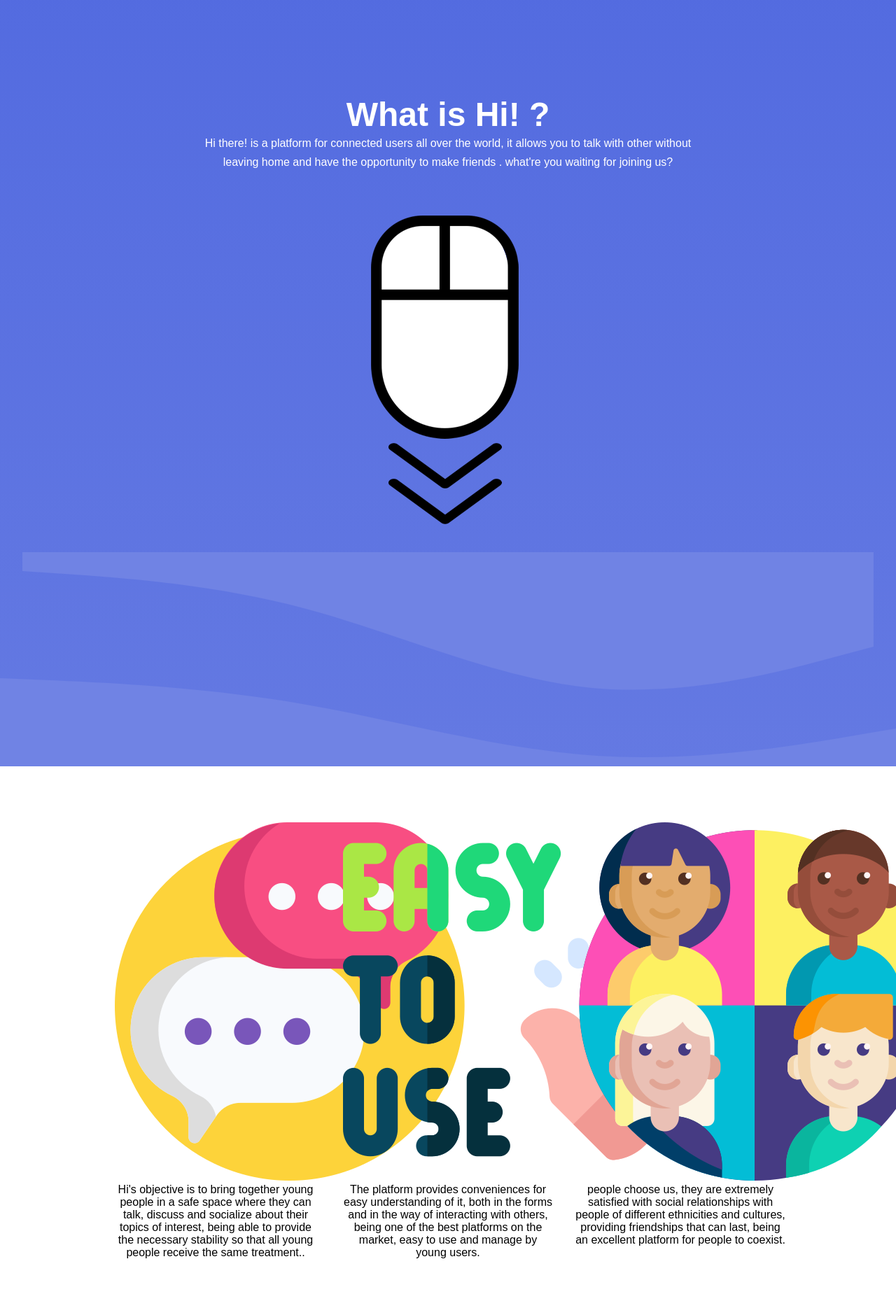
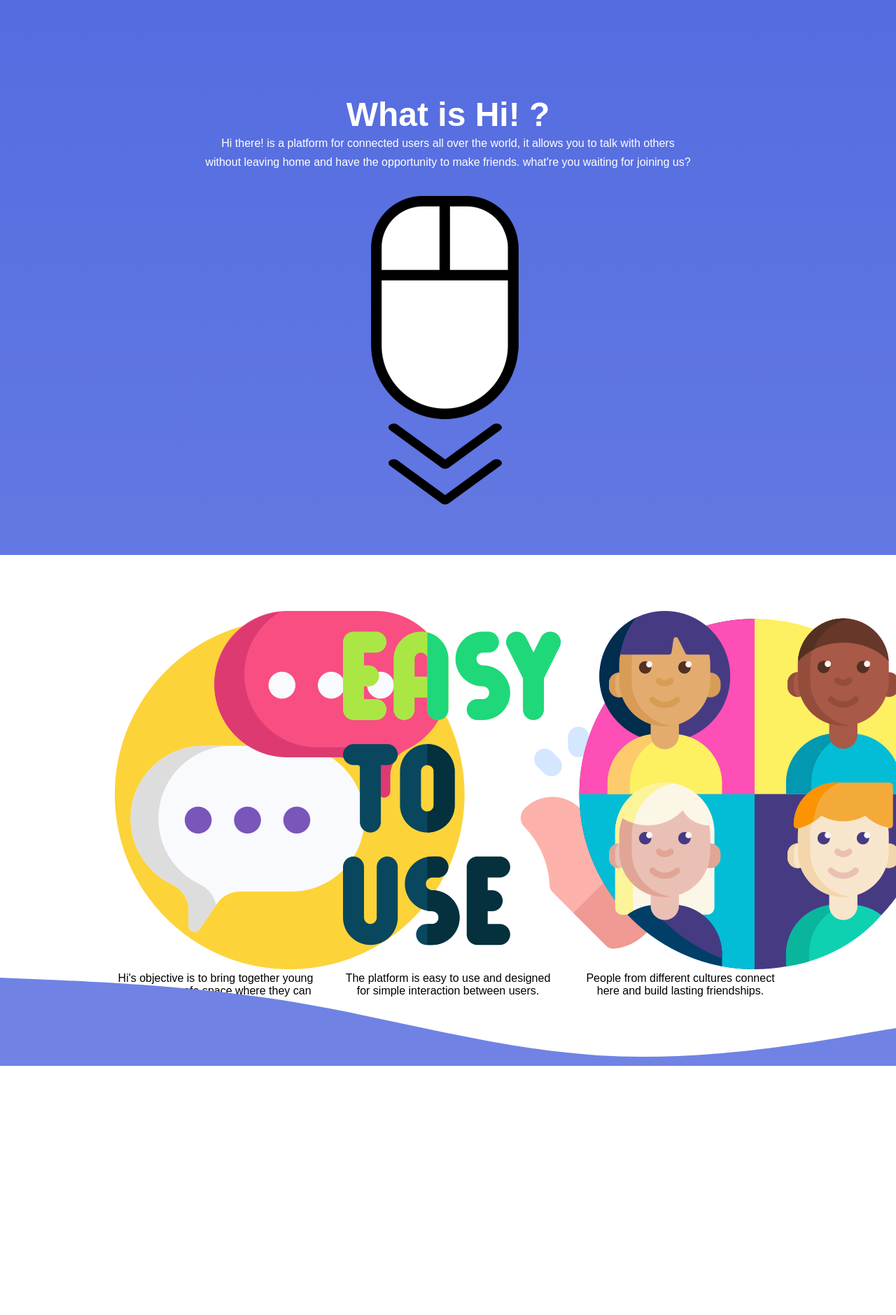
Before and after one commit to steven030/Web_chat, a Flask app: page / in a window 1280 px wide. Shown: the part 448-2327 px from the top of the page at 70% size. After the commit the page ends 1971 px from the top, so only its background shows below. Run offline with Flask 3, Linux system fonts and the light colour scheme.

Commit message:
Update index.html

```diff
--- a/templates/index.html
+++ b/templates/index.html
@@ -1,100 +1,114 @@
 <!doctype html>
-
 <html>
 
-
-
 <head>
-
 	<title>Hi!</title>
 
 	<link rel="stylesheet" href="{{ url_for('static', filename='css/chat_style.css' ) }}">
 	<link rel="stylesheet" href="{{ url_for('static', filename='css/homePage.css' ) }}">
 </head>
+
 <body>
-	<header >
+
+	<header>
 		<div id="content-header">
-			<h2 id="logo-title">
-				Hi!
-			</h2>
 
-		{%if username == None%}
+			<h2 id="logo-title">Hi!</h2>
+
+			{% if username == None %}
 			<ul id="nav-container">
-				<li>
-					<a href="{{ url_for('login') }}">Login</a>
-				</li>
-				<li>
-					<a href="{{ url_for('register') }}">Register</a>
-				</li>
+				<li><a href="{{ url_for('login') }}">Login</a></li>
+				<li><a href="{{ url_for('register') }}">Register</a></li>
+			</ul>
+			{% endif %}
 
-			</ul>
-		{%endif%}
-
-		{%if username != None%}
+			{% if username != None %}
 			<ul id="nav-container">
-
-			<!-- aqui nos redirige al profile o nos deslogea-->
 				<li class="nav-container-li"><a href="{{ url_for('profile') }}">Profile</a></li>
 				<li class="nav-container-li"><a href="{{ url_for('loggout') }}">Logout</a></li>
 			</ul>
-
-		{%endif%}
-
+			{% endif %}
 
 		</div>
 	</header>
+
 	<div id="WebContainer">
+
+		<!-- CLOUDS -->
 		<div id="cloud-img">
 
 			<span id="cont-img">
-			<img class="img-cloud" src="{{url_for('static',filename='source/images/Cloud.png')}}"></span>
-			<span id="cont-img1"><img class="img-cloud" src="{{url_for('static',filename='source/images/Cloud.png')}}"></span>
-			<span id="cont-img2"><img class="img-cloud" src="{{url_for('static',filename='source/images/Cloud.png')}}"></span>
-			<span id="cont-img3"><img class="img-cloud" src="{{url_for('static',filename='source/images/Cloud.png')}}"></span>
+				<img class="img-cloud" src="{{url_for('static',filename='source/images/Cloud.png')}}">
+			</span>
+
+			<span id="cont-img1">
+				<img class="img-cloud" src="{{url_for('static',filename='source/images/Cloud.png')}}">
+			</span>
+
+			<span id="cont-img2">
+				<img class="img-cloud" src="{{url_for('static',filename='source/images/Cloud.png')}}">
+			</span>
+
+			<span id="cont-img3">
+				<img class="img-cloud" src="{{url_for('static',filename='source/images/Cloud.png')}}">
+			</span>
+
 		</div>
+
+		<!-- HERO -->
 		<div id="Webcontainer-main">
+
 			<h3>What is Hi! ?</h3>
-			<p>Hi there! is a platform for connected users all over the world, it allows you to talk with other without leaving home and have the opportunity to make friends . what're you waiting for joining us? <br><br> <!-- <a href="register">register</a> or <a href="login">login</a> --></p>
+
+			<p>
+				Hi there! is a platform for connected users all over the world, it allows you to talk with others without leaving home and have the opportunity to make friends.
+				what're you waiting for joining us?
+			</p>
+
 			<div id="move-img">
 				<div id="move-cont-img">
 					<img src="{{url_for('static',filename='source/images/move.png')}}" alt="move mouse">
 				</div>
 			</div>
-			<svg xmlns="http://www.w3.org/2000/svg" viewBox="0 0 1440 320">
-  			<path fill="#7083e4" fill-opacity="1" d="M0,32L80,37.3C160,43,320,53,480,96C640,139,800,213,960,229.3C1120,245,1280,203,1360,181.3L1440,160L1440,0L1360,0C1280,0,1120,0,960,0C800,0,640,0,480,0C320,0,160,0,80,0L0,0Z"></path>
-			</svg>
+
+		</div>
+
+		<!-- WAVE (IMPORTANTE: FUERA DEL TEXTO, ABAJO DEL HERO) -->
 		<div class="wave">
 			<svg viewBox="0 0 1440 320" preserveAspectRatio="none">
-			        <path fill="#8190eb" fill-opacity="1"
-			        d="M0,96L80,101.3C160,107,320,117,480,160C640,203,800,277,960,293.3C1120,309,1280,267,1360,245.3L1440,224L1440,320L1360,320C1280,320,1120,320,960,320C800,320,640,320,480,320C320,320,160,320,80,320L0,320Z">
+				<path
+					d="M0,96L80,101.3C160,107,320,117,480,160C640,203,800,277,960,293.3C1120,309,1280,267,1360,245.3L1440,224L1440,320L0,320Z">
 				</path>
 			</svg>
 		</div>
-		</div>
 
+		<!-- ABOUT -->
 		<div id="About-section">
+
 			<section>
 				<div id="article-section">
+
 					<article>
-						<img src="{{url_for('static',filename='source/images/hablar.png')}}" alt="Chat-easy">
-						<p>Hi's objective is to bring together young people in a safe space where
-							they can talk, discuss and socialize about their topics of interest,
-							being able to provide the necessary stability so that all young
-							people receive the same treatment..</p>
+						<img src="{{url_for('static',filename='source/images/hablar.png')}}">
+						<p>
+							Hi's objective is to bring together young people in a safe space where they can talk and socialize.
+						</p>
 					</article>
 
 					<article>
-						<img src="{{url_for('static',filename='source/images/facil.png')}}" alt="Chat-easy">
-						<p>The platform provides conveniences for easy understanding of it, both
-						in the forms and in the way of interacting with others, being one of
-						the best platforms on the market, easy to use and manage by young users.</p>
+						<img src="{{url_for('static',filename='source/images/facil.png')}}">
+						<p>
+							The platform is easy to use and designed for simple interaction between users.
+						</p>
 					</article>
+
 					<article>
-						<img src="{{url_for('static',filename='source/images/people.png')}}" alt="Chat-easy">
-						<p>people choose us, they are extremely satisfied with social relationships
-						with people of different ethnicities and cultures, providing friendships that
-						can last, being an excellent platform for people to coexist.</p>
+						<img src="{{url_for('static',filename='source/images/people.png')}}">
+						<p>
+							People from different cultures connect here and build lasting friendships.
+						</p>
 					</article>
+
 				</div>
 			</section>
 
@@ -102,13 +116,9 @@
 
 	</div>
 
-
-{%block content%}
-
-
-{%endblock%}
+	{% block content %}
+	{% endblock %}
 
 </body>
 
-
 </html>
```
Lines whose indentation alone changed are shown as unchanged.
